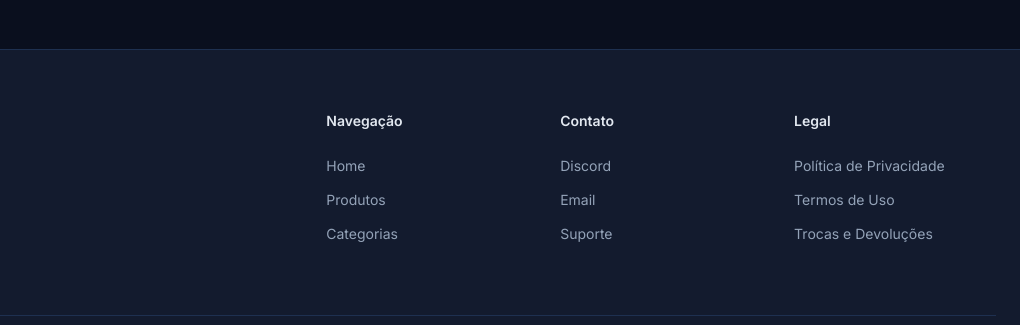
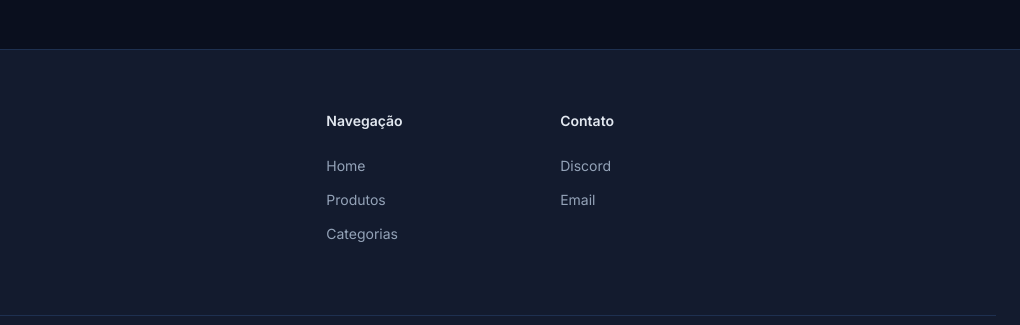
Before and after one commit to Y-anZ-Web/LKZ-STORE, a plain HTML site: page index.html in a window 1280 px wide. Shown: the part 4201-4526 px from the top of the page, 260-1280 px from the left. Drawn offline with Linux system fonts and the light colour scheme.

Commit message:
fix: email contato, remove suporte e aba legal no footer

```diff
--- a/index.html
+++ b/index.html
@@ -258,14 +258,7 @@
         <div class="footer-col">
           <h4>Contato</h4>
           <a href="#">Discord</a>
-          <a href="#">Email</a>
-          <a href="#">Suporte</a>
-        </div>
-        <div class="footer-col">
-          <h4>Legal</h4>
-          <a href="#">Política de Privacidade</a>
-          <a href="#">Termos de Uso</a>
-          <a href="#">Trocas e Devoluções</a>
+          <a href="mailto:yanlucasgcs@gmail.com">Email</a>
         </div>
       </div>
     </div>
```
